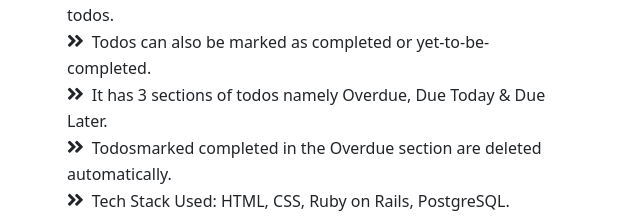
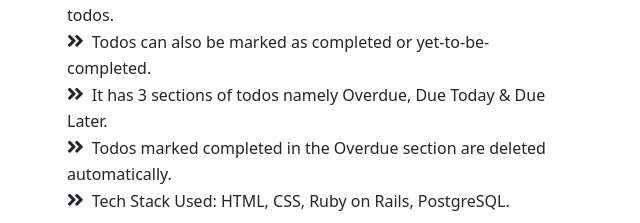
Before and after one commit to Satwik-pro/portfolio-version-2, a website: page index.html in a window 1280 px wide. Shown: the part 4845-5068 px from the top of the page, 39-679 px from the left. Drawn offline with nearby package versions, Linux system fonts and the light colour scheme.

Commit message:
Removed More Errors

```diff
--- a/index.html
+++ b/index.html
@@ -440,7 +440,7 @@
                   <li>A website where users can add / delete / update their own todos.</li>
                   <li>Todos can also be marked as completed or yet-to-be-completed.</li>
                   <li>It has 3 sections of todos namely Overdue, Due Today & Due Later.</li>
-                  <li>Todosmarked completed in the Overdue section are deleted automatically.</li>
+                  <li>Todos marked completed in the Overdue section are deleted automatically.</li>
                   <li>Tech Stack Used: HTML, CSS, Ruby on Rails, PostgreSQL.</li>
                 </ul>
               </p>
```
